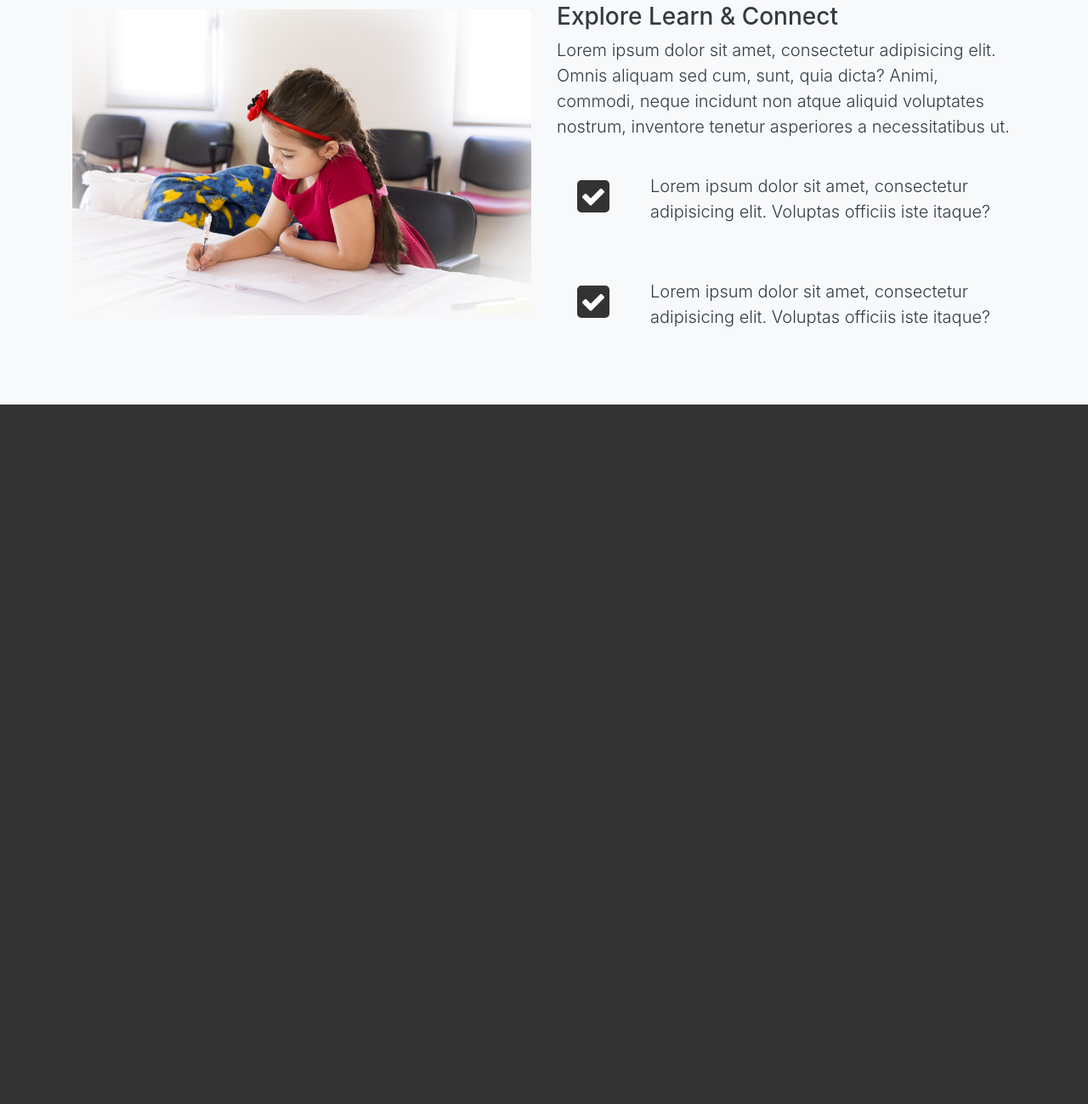
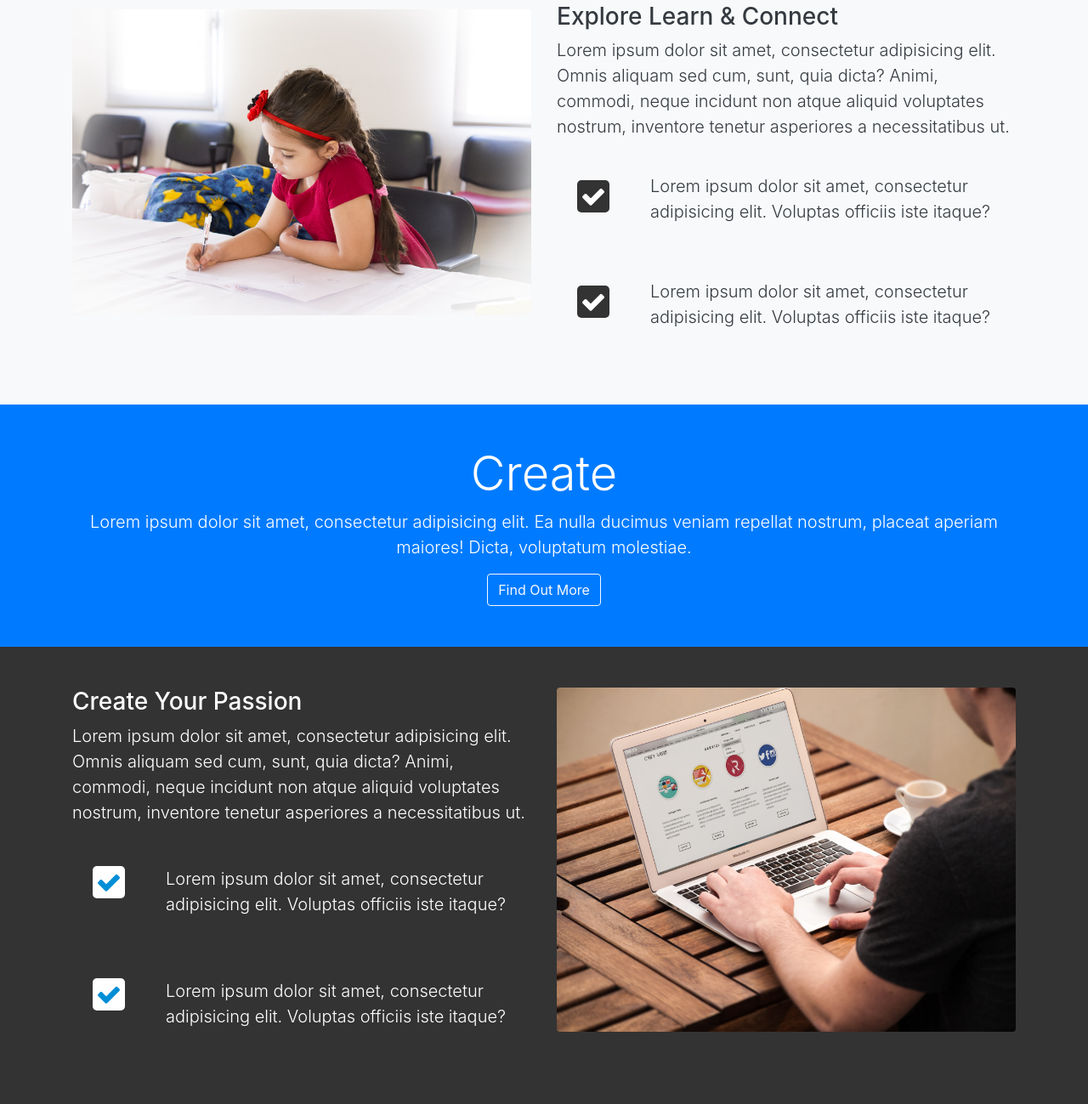
Before and after one commit to saddamhr/looplab, a plain HTML site: page index.html in a window 1280 px wide. Shown: the part 1135-2434 px from the top of the page at 85% size. Before the commit the page ends 1611 px from the top, so only its background shows below. Drawn offline with Linux system fonts and the light colour scheme.

Commit message:
create section done

```diff
--- a/assets/scss/style.scss
+++ b/assets/scss/style.scss
@@ -53,6 +53,16 @@ body {
     }
 }
 
+#create-main-section {
+    .fa {
+        font-size: $icon-font-size;
+        color: $primary-color;
+        background: #fff;
+        padding: 4px;
+        border-radius: 5px;
+    }
+}
+
 @media(max-width: 768) {
     #home-section h1 {
         font-size: 36px;
--- a/index.html
+++ b/index.html
@@ -1,5 +1,6 @@
 <!DOCTYPE html>
 <html lang="en">
+
 <head>
 	<meta charset="UTF-8">
 	<title>LoopLAB</title>
@@ -9,14 +10,16 @@
 	<link rel="stylesheet" href="assets/css/style.css">
 	<link rel="stylesheet" href="assets/css/navbar-fixed.css">
 </head>
+
 <body>
 
 	<!-- NAVBAR -->
 
 	<nav class="navbar navbar-dark navbar-expand-md fixed-top">
 		<div class="container">
-			<a href="#" class="navbar-brand">LoopLAB</a>
-			<button class="navbar-toggler navbar-toggler-right" type="button" data-toggle="collapse" data-target="#navbarNav">
+			<a href="#home-section" class="navbar-brand">LoopLAB</a>
+			<button class="navbar-toggler navbar-toggler-right" type="button" data-toggle="collapse"
+				data-target="#navbarNav">
 				<span class="navbar-toggler-icon"></span>
 			</button>
 			<div class="collapse navbar-collapse" id="navbarNav">
@@ -45,13 +48,16 @@
 				<div class="container">
 					<div class="row">
 						<div class="col-lg-8 col-md-12 d-none d-sm-block">
-							<h1 class="display-4">Build <strong>social profiles</strong> and gain revenue and <strong>profits</strong></h1>
+							<h1 class="display-4">Build <strong>social profiles</strong> and gain revenue and
+								<strong>profits</strong></h1>
 							<div class="d-flex flex-row">
 								<div class="p-4 align-self-start mt-2">
 									<i class="fa fa-check"></i>
 								</div>
 								<div class="p-4 align-self-end">
-									<p class="lead">Lorem ipsum dolor sit amet, consectetur adipisicing elit. Voluptas officiis iste itaque et vel commodi nulla voluptate cupiditate debitis laborum?</p>
+									<p class="lead">Lorem ipsum dolor sit amet, consectetur adipisicing elit. Voluptas
+										officiis iste itaque et vel commodi nulla voluptate cupiditate debitis laborum?
+									</p>
 								</div>
 							</div>
 							<div class="d-flex flex-row">
@@ -59,7 +65,9 @@
 									<i class="fa fa-check"></i>
 								</div>
 								<div class="p-4 align-self-end">
-									<p class="lead">Lorem ipsum dolor sit amet, consectetur adipisicing elit. Voluptas officiis iste itaque et vel commodi nulla voluptate cupiditate debitis laborum?</p>
+									<p class="lead">Lorem ipsum dolor sit amet, consectetur adipisicing elit. Voluptas
+										officiis iste itaque et vel commodi nulla voluptate cupiditate debitis laborum?
+									</p>
 								</div>
 							</div>
 							<div class="d-flex flex-row">
@@ -67,7 +75,9 @@
 									<i class="fa fa-check"></i>
 								</div>
 								<div class="p-4 align-self-end">
-									<p class="lead">Lorem ipsum dolor sit amet, consectetur adipisicing elit. Voluptas officiis iste itaque et vel commodi nulla voluptate cupiditate debitis laborum?</p>
+									<p class="lead">Lorem ipsum dolor sit amet, consectetur adipisicing elit. Voluptas
+										officiis iste itaque et vel commodi nulla voluptate cupiditate debitis laborum?
+									</p>
 								</div>
 							</div>
 						</div>
@@ -78,16 +88,20 @@
 									<p>Please fill out this form to register</p>
 									<form>
 										<div class="form-group">
-											<input type="text" placeholder="Username" name="username" class="form-control form-control-lg">
+											<input type="text" placeholder="Username" name="username"
+												class="form-control form-control-lg">
 										</div>
 										<div class="form-group">
-											<input type="text" placeholder="Email" name="email" class="form-control form-control-lg">
+											<input type="text" placeholder="Email" name="email"
+												class="form-control form-control-lg">
 										</div>
 										<div class="form-group">
-											<input type="password" placeholder="Password" name="pass1" class="form-control form-control-lg">
+											<input type="password" placeholder="Password" name="pass1"
+												class="form-control form-control-lg">
 										</div>
 										<div class="form-group">
-											<input type="password" placeholder="Confirm Password" name="pass2" class="form-control form-control-lg">
+											<input type="password" placeholder="Confirm Password" name="pass2"
+												class="form-control form-control-lg">
 										</div>
 										<input type="submit" class="btn btn-outline-light btn-block" value="Submit">
 									</form>
@@ -106,7 +120,8 @@
 			<div class="row">
 				<div class="col-md-12">
 					<h2 class="display-4">Explore</h2>
-					<p class="lead">Lorem ipsum dolor sit amet, consectetur adipisicing elit. Ea nulla ducimus veniam repellat nostrum, placeat aperiam maiores! Dicta, voluptatum molestiae.</p>
+					<p class="lead">Lorem ipsum dolor sit amet, consectetur adipisicing elit. Ea nulla ducimus veniam
+						repellat nostrum, placeat aperiam maiores! Dicta, voluptatum molestiae.</p>
 					<a href="#" class="btn btn-outline-light">Find Out More</a>
 				</div>
 			</div>
@@ -122,13 +137,16 @@
 				</div>
 				<div class=" col-lg-6 col-md-12">
 					<h3>Explore Learn & Connect</h3>
-					<p class="lead">Lorem ipsum dolor sit amet, consectetur adipisicing elit. Omnis aliquam sed cum, sunt, quia dicta? Animi, commodi, neque incidunt non atque aliquid voluptates nostrum, inventore tenetur asperiores a necessitatibus ut.</p>
+					<p class="lead">Lorem ipsum dolor sit amet, consectetur adipisicing elit. Omnis aliquam sed cum,
+						sunt, quia dicta? Animi, commodi, neque incidunt non atque aliquid voluptates nostrum, inventore
+						tenetur asperiores a necessitatibus ut.</p>
 					<div class="d-flex flex-row">
 						<div class="p-4 align-self-start mt-2">
 							<i class="fa fa-check"></i>
 						</div>
 						<div>
-							<p class="lead p-4 align-self-end">Lorem ipsum dolor sit amet, consectetur adipisicing elit. Voluptas officiis iste itaque?</p>
+							<p class="lead p-4 align-self-end">Lorem ipsum dolor sit amet, consectetur adipisicing elit.
+								Voluptas officiis iste itaque?</p>
 						</div>
 					</div>
 					<div class="d-flex flex-row">
@@ -136,7 +154,8 @@
 							<i class="fa fa-check"></i>
 						</div>
 						<div>
-							<p class="lead p-4 align-self-end">Lorem ipsum dolor sit amet, consectetur adipisicing elit. Voluptas officiis iste itaque?</p>
+							<p class="lead p-4 align-self-end">Lorem ipsum dolor sit amet, consectetur adipisicing elit.
+								Voluptas officiis iste itaque?</p>
 						</div>
 					</div>
 				</div>
@@ -144,6 +163,50 @@
 		</div>
 	</section>
 
+	<!-- CREATE HEAD SECTION -->
+	<section id="create-head-section" class="py-5 bg-primary text-center">
+		<div class="container">
+			<h2 class="display-4">Create</h2>
+			<p class="lead">Lorem ipsum dolor sit amet, consectetur adipisicing elit. Ea nulla ducimus veniam repellat
+				nostrum, placeat aperiam maiores! Dicta, voluptatum molestiae.</p>
+			<a href="#" class="btn btn-outline-light">Find Out More</a>
+		</div>
+	</section>
+
+	<!-- CREATE MAIN SECTION -->
+	<section id="create-main-section" class="py-5">
+		<div class="container">
+			<div class="row">
+				<div class="col-lg-6 col-md-12">
+					<h3>Create Your Passion</h3>
+					<p class="lead">Lorem ipsum dolor sit amet, consectetur adipisicing elit. Omnis aliquam sed cum,
+						sunt, quia dicta? Animi, commodi, neque incidunt non atque aliquid voluptates nostrum, inventore
+						tenetur asperiores a necessitatibus ut.</p>
+					<div class="d-flex flex-row">
+						<div class="align-self-start p-4 mt-2">
+							<i class="fa fa-check"></i>
+						</div>
+						<div class="align-self-end p-4 mt-2">
+							<p class="lead">Lorem ipsum dolor sit amet, consectetur adipisicing elit. Voluptas officiis
+								iste itaque?</p>
+						</div>
+					</div>
+					<div class="d-flex flex-row">
+						<div class="align-self-start p-4 mt-2">
+							<i class="fa fa-check"></i>
+						</div>
+						<div class="align-self-end p-4 mt-2">
+							<p class="lead">Lorem ipsum dolor sit amet, consectetur adipisicing elit. Voluptas officiis
+								iste itaque?</p>
+						</div>
+					</div>
+				</div>
+				<div class="col-lg-6 col-md-12">
+					<img src="assets/img/create.jpeg" class="img-fluid rounded" alt="Create your passion">
+				</div>
+			</div>
+		</div>
+	</section>
 
 	<script src="assets/js/jquery.min.js"></script>
 	<script src="assets/js/popper.min.js"></script>
@@ -151,4 +214,5 @@
 	<script src="assets/js/main.js"></script>
 	<script src="assets/js/navbar-fixed.js"></script>
 </body>
+
 </html>
```
Also changed, not shown: assets/css/style.css.
